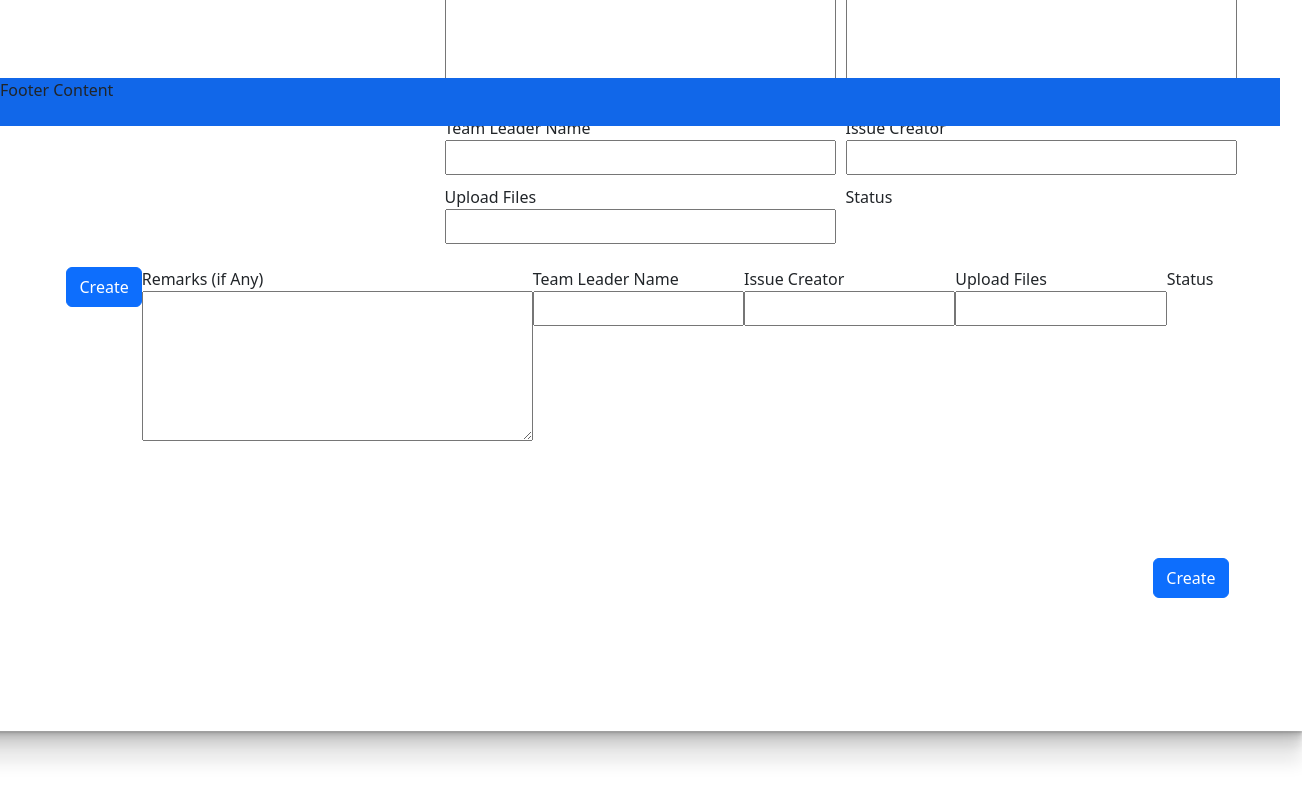
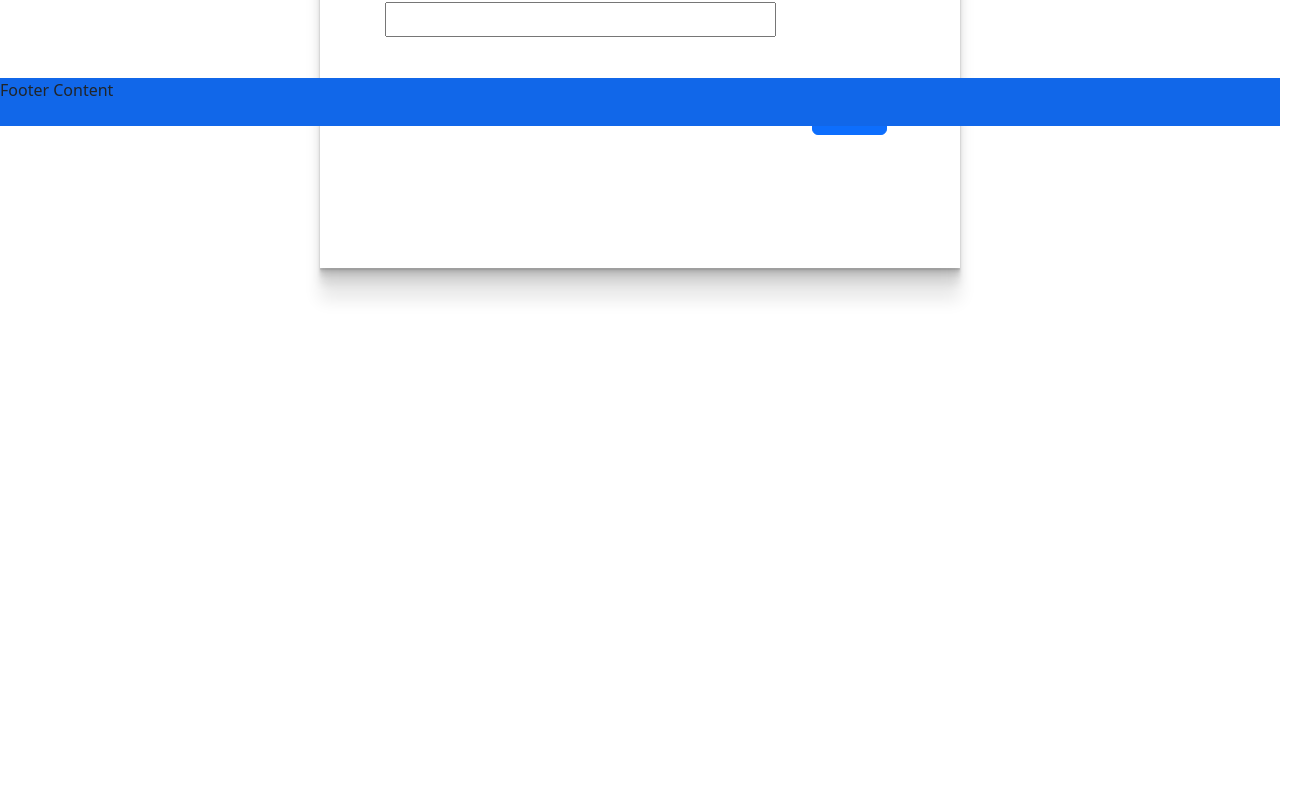
Before and after one commit to AnusreeDhanaraj/ORM-project, a React (Create React App) app: page /addopen in a window 1280 px wide. Shown: the part 674-1474 px from the top of the page, 1302 px wide, since content can reach past the window. After the commit the page ends 1012 px from the top, so only its background shows below. Built offline with nearby package versions, Linux system fonts and the light colour scheme.

Commit message:
node problem

```diff
--- a/src/App.css
+++ b/src/App.css
@@ -273,6 +273,8 @@ button{
 .fulll {
   box-shadow: rgba(0, 0, 0, 0.09) 0px 2px 1px, rgba(0, 0, 0, 0.09) 0px 4px 2px, rgba(0, 0, 0, 0.09) 0px 8px 4px, rgba(0, 0, 0, 0.09) 0px 16px 8px, rgba(0, 0, 0, 0.09) 0px 32px 16px;  padding: 50px;
   margin-bottom: 70px;
+  align-items: center;
+  width: 50%;
 }
 
 .content {
--- a/src/App.js
+++ b/src/App.js
@@ -4,7 +4,7 @@ import Issue_create from './ORM Actions/Issue_create';
 import Ormspinner from './ORM Actions/OrmSpinner';
 import { SSRProvider, useIsSSR, useSSRSafeId } from '@react-aria/ssr';
 import 'bootstrap/dist/css/bootstrap.min.css';
-import { BrowserRouter as Router, Route, Routes } from 'react-router-dom'; // Changed 'BrowserRouter as Routes' to 'BrowserRouter as Router'
+import { BrowserRouter as Router, Route, Routes } from 'react-router-dom';
 
 import AddOpen from './ORM Actions/AddOpen';
 import ActionPage from './ORM Actions/ActionPage';
--- a/src/ORM Actions/AddOpen.jsx
+++ b/src/ORM Actions/AddOpen.jsx
@@ -41,7 +41,7 @@ function AddOpen() {
       <div className="fulll">
         <div className="whole">
           <div className="content">
-            <label htmlFor="">
+            {/* <label htmlFor="">
               User ID <br /> <input type="text" className="form" />
             </label>
 
@@ -72,7 +72,7 @@ function AddOpen() {
             <label htmlFor="">
               Issue Description <br />{" "}
               <textarea name="" id="" cols="40" rows="6"></textarea>
-            </label>
+            </label> */}
 
 
             <div className="content">
@@ -101,33 +101,7 @@ function AddOpen() {
                 <p>Status</p>
             </div>
             </div>
-            <div className="butt0n">
-      {showCreateButton && (
-        <Button variant="primary" onClick={handleCreate} id='crt_btn'>Create</Button>
-      )}
 
-            <label htmlFor="">
-              Remarks (if Any) <br />
-              <textarea name="" id="" cols="40" rows="6"></textarea>
-            </label>
-
-            <label htmlFor="">
-              Team Leader Name <br />{" "}
-              <input type="text" name="" id="" className="form" />
-            </label>
-
-            <label htmlFor="">
-              Issue Creator <br />{" "}
-              <input type="text" name="" id="" className="form" />
-            </label>
-
-            <label htmlFor="">
-              Upload Files <br />{" "}
-              <input type="document" name="" id="" className="form" />
-            </label>
-
-            <p>Status</p>
-          </div>
         </div>
         <div className="butt0n">
           {showCreateButton && (
--- a/src/index.js
+++ b/src/index.js
@@ -3,7 +3,6 @@ import ReactDOM from 'react-dom/client';
 import './index.css';
 import App from './App';
 import reportWebVitals from './reportWebVitals';
-import { BrowserRouter } from 'react-router-dom';
 const root = ReactDOM.createRoot(document.getElementById('root'));
 root.render(
   <React.StrictMode>
```
